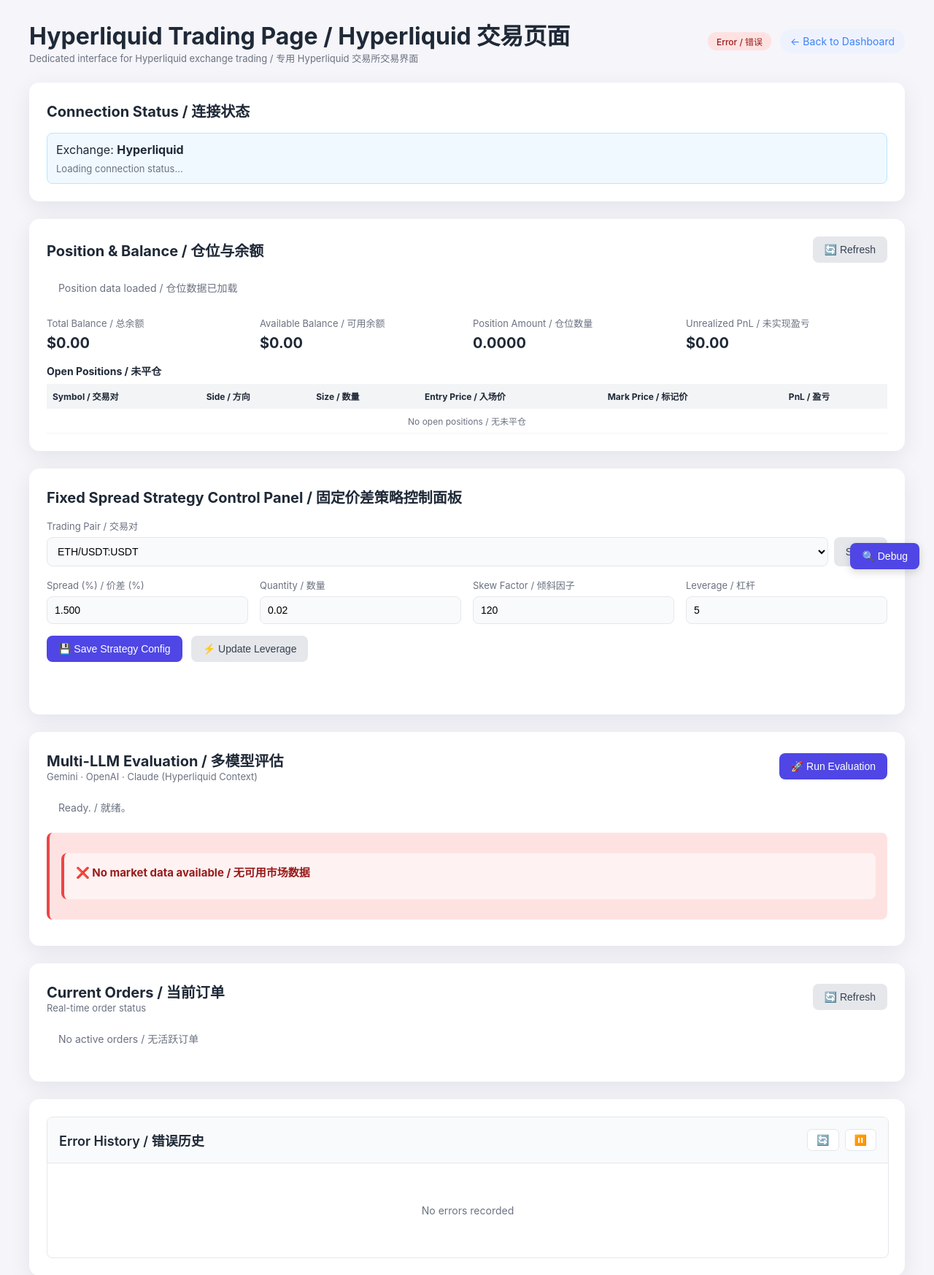
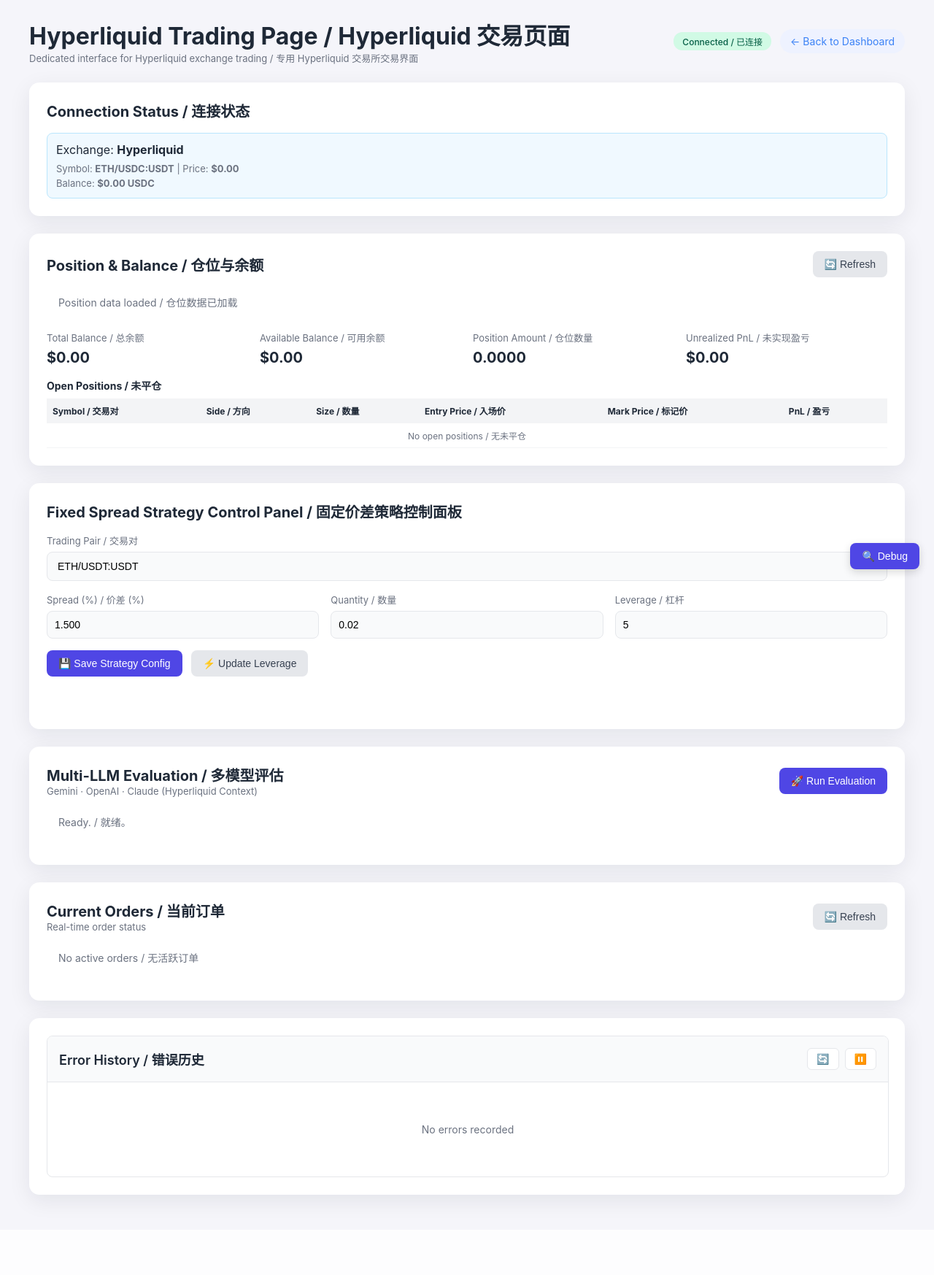
Before and after one commit to bryanzk/MarketMakerDemo, a FastAPI app: page /hyperliquid in a window 1280 px wide. Shown: the top 1747 px of the page at 73% size. After the commit the page ends 1655 px from the top, so only its background shows below. Run offline with FastAPI, Linux system fonts and the light colour scheme; data that the repository does not hold is empty.

Commit message:
feat(web): improve Hyperliquid trading page UX
- Remove Skew Factor from Fixed Spread Strategy Panel (not used by FixedSpreadStrategy)
- Remove Switch button, add auto-switch on trading pair dropdown change
- Auto-refresh all data (status, position, orders, connection) when switching pairs
- Display rate limit error (429) in connection status badge with simplified message: 'API调用超出速率限制'
- Add rate limit detection in checkConnection() function

Changes:
- Fixed Spread Strategy Panel now only shows relevant parameters (Spread, Quantity, Leverage)
- Trading pair dropdown automatically triggers switchPair() on change
- Rate limit errors are displayed in the red status badge instead of error box

```diff
--- a/templates/HyperliquidTrade.html
+++ b/templates/HyperliquidTrade.html
@@ -253,14 +253,11 @@
             <div class="grid">
                 <div>
                     <label>Trading Pair / 交易对</label>
-                    <div style="display:flex; gap:8px;">
-                        <select id="pairSelect">
+                    <select id="pairSelect" onchange="switchPair()">
                         <option value="ETH/USDT:USDT">ETH/USDT:USDT</option>
                         <option value="BTC/USDT:USDT">BTC/USDT:USDT</option>
                         <option value="SOL/USDT:USDT">SOL/USDT:USDT</option>
                     </select>
-                        <button class="btn btn-secondary" onclick="switchPair()">Switch</button>
-                    </div>
                 </div>
             </div>
             <div class="grid" style="margin-top: 16px;">
@@ -271,10 +268,6 @@
                 <div>
                     <label>Quantity / 数量</label>
                     <input type="number" id="quantityInput" step="0.01" value="0.1">
-                </div>
-                <div>
-                    <label>Skew Factor / 倾斜因子</label>
-                    <input type="number" id="skewInput" step="5" value="120">
                 </div>
                 <div>
                     <label>Leverage / 杠杆</label>
@@ -423,45 +416,108 @@
             clearError(errorBox);
 
             try {
-                // Try to get exchange status by calling evaluation API with hyperliquid
-                // 尝试通过调用 hyperliquid 的评估 API 获取交易所状态
-                const res = await diagnosticFetch('/api/evaluation/run', {
-                    method: 'POST',
-                    headers: { 'Content-Type': 'application/json' },
-                    body: JSON.stringify({
-                        symbol: 'ETH/USDT:USDT',
-                        exchange: 'hyperliquid',
-                        simulation_steps: 1
-                    }),
-                });
+                // Get Hyperliquid status directly (faster than evaluation API)
+                // 直接获取 Hyperliquid 状态（比评估 API 更快）
+                const res = await diagnosticFetch('/api/hyperliquid/status');
                 const data = await res.json();
 
                 const statusEl = document.getElementById('connectionStatus');
                 const detailsEl = document.getElementById('connectionDetails');
+                const networkEl = document.getElementById('networkBadge');
+                const networkTextEl = document.getElementById('networkText');
 
-                if (data.error || !data.ok) {
+                // Ensure elements exist before updating
+                // 确保元素存在后再更新
+                if (!statusEl || !detailsEl) {
+                    console.error('Connection status elements not found');
+                    return;
+                }
+
+                // Check for rate limit error / 检查速率限制错误
+                const isRateLimit = data.error_type === 'rate_limit' ||
+                                   data.error_code === 'RATE_LIMIT_EXCEEDED' ||
+                                   (data.error && (data.error.includes('429') || data.error.includes('Rate limit') || data.error.includes('速率限制')));
+
+                if (isRateLimit) {
+                    // Display rate limit error in status badge / 在状态徽章中显示速率限制错误
+                    statusEl.className = 'status-badge status-disconnected';
+                    statusEl.innerText = 'API调用超出速率限制';
+                    detailsEl.innerHTML = '<span style="color:#991b1b;">API 调用频率过高，请稍后再试 / API call rate limit exceeded, please try again later</span>';
+                    if (networkEl) {
+                        networkEl.style.display = 'none';
+                    }
+                    // Don't show error in error box for rate limits / 不在错误框中显示速率限制错误
+                } else if (data.error || !data.ok || !data.connected) {
                     handleApiError(data, errorBox);
-                    if (data.error && (data.error.includes('not connected') || data.error.includes('未连接'))) {
                     statusEl.className = 'status-badge status-disconnected';
                     statusEl.innerText = 'Disconnected / 未连接';
-                        detailsEl.innerHTML = '<span style="color:#991b1b;">Hyperliquid exchange is not connected. Please connect first. / Hyperliquid 交易所未连接，请先连接。</span>';
+                    if (data.error) {
+                        detailsEl.innerHTML = `<span style="color:#991b1b;">${data.error}</span>`;
+                    } else {
+                        detailsEl.innerHTML = '<span style="color:#991b1b;">Hyperliquid exchange is not connected. Please check API credentials. / Hyperliquid 交易所未连接，请检查 API 凭证。</span>';
+                    }
+                    if (networkEl) {
+                        networkEl.style.display = 'none';
+                    }
+                } else {
+                    statusEl.className = 'status-badge status-connected';
+                    statusEl.innerText = 'Connected / 已连接';
+
+                    // Update network badge (Mainnet/Testnet)
+                    // 更新网络徽章（主网/测试网）
+                    if (networkEl && networkTextEl) {
+                        networkEl.style.display = 'inline-block';
+                        if (data.testnet) {
+                            networkEl.className = 'network-badge testnet';
+                            networkTextEl.innerText = '⚠️ TESTNET';
+                        } else {
+                            networkEl.className = 'network-badge mainnet';
+                            networkTextEl.innerText = '✓ MAINNET';
+                        }
+                    }
+
+                    // Update connection details
+                    // 更新连接详情
+                    const symbol = (data.symbol || 'N/A').replace('USDT', 'USDC');
+                    const price = data.mid_price || 0;
+                    const balance = data.balance || 0;
+                    detailsEl.innerHTML = `
+                        <div>Symbol: <strong>${symbol}</strong> | Price: <strong>$${price.toFixed(2)}</strong></div>
+                        <div style="margin-top:4px;">Balance: <strong>$${balance.toFixed(2)} USDC</strong></div>
+                    `;
+                }
+            } catch (err) {
+                console.error('checkConnection error:', err);
+
+                // Check if error is rate limit related / 检查错误是否与速率限制相关
+                const isRateLimit = err.message && (
+                    err.message.includes('429') ||
+                    err.message.includes('Rate limit') ||
+                    err.message.includes('速率限制')
+                );
+
+                if (!isRateLimit) {
+                    displayError(err, errorBox);
+                }
+
+                const statusEl = document.getElementById('connectionStatus');
+                const detailsEl = document.getElementById('connectionDetails');
+                if (statusEl) {
+                    if (isRateLimit) {
+                        statusEl.className = 'status-badge status-disconnected';
+                        statusEl.innerText = 'API调用超出速率限制';
                     } else {
                         statusEl.className = 'status-badge status-disconnected';
                         statusEl.innerText = 'Error / 错误';
                     }
+                }
+                if (detailsEl) {
+                    if (isRateLimit) {
+                        detailsEl.innerHTML = '<span style="color:#991b1b;">API 调用频率过高，请稍后再试 / API call rate limit exceeded, please try again later</span>';
                     } else {
-                    statusEl.className = 'status-badge status-connected';
-                    statusEl.innerText = 'Connected / 已连接';
-                    const symbol = data.market_data?.symbol || 'N/A';
-                    const price = data.market_data?.mid_price || 0;
-                    detailsEl.innerHTML = `Symbol: <strong>${symbol}</strong> | Price: <strong>$${price.toFixed(2)}</strong>`;
+                        detailsEl.innerHTML = `<span style="color:#991b1b;">Error loading connection status: ${err.message || 'Unknown error'} / 加载连接状态错误: ${err.message || '未知错误'}</span>`;
                     }
-            } catch (err) {
-                displayError(err, errorBox);
-                const statusEl = document.getElementById('connectionStatus');
-                const detailsEl = document.getElementById('connectionDetails');
-                statusEl.className = 'status-badge status-disconnected';
-                statusEl.innerText = 'Error / 错误';
+                }
             } finally {
                 isCheckingConnection = false;
             }
@@ -529,9 +585,6 @@
                     document.getElementById('spreadInput').value = (data.spread * 100).toFixed(3);
                 }
                 document.getElementById('quantityInput').value = data.quantity ?? 0.1;
-                if (data.skew_factor !== undefined) {
-                    document.getElementById('skewInput').value = data.skew_factor;
-                }
                 document.getElementById('leverageInput').value = data.leverage ?? 5;
                 currentEvalSymbol = normalizeSymbol(data.symbol);
 
@@ -575,7 +628,6 @@
                     quantity: quantity,
                     strategy_type: 'fixed_spread',
                     strategy_id: 'default',
-                    skew_factor: parseFloat(document.getElementById('skewInput').value || '0'),
                 };
                 const res = await diagnosticFetch('/api/hyperliquid/config', {
                     method: 'POST',
@@ -653,7 +705,12 @@
                 }
                 currentEvalSymbol = normalizeSymbol(symbol);
                 showMessage(controlMessage, `Switched to ${symbol} / 已切换到 ${symbol}`);
+
+                // Auto-refresh all data after switching pair / 切换交易对后自动刷新所有数据
                 loadStatus();
+                refreshPosition();
+                refreshOrders();
+                checkConnection();
             } catch (err) {
                 displayError(err, errorBox);
                 showMessage(controlMessage, err.message || 'Failed to switch pair / 切换交易对失败', true);
```
Lines whose indentation alone changed are shown as unchanged.
